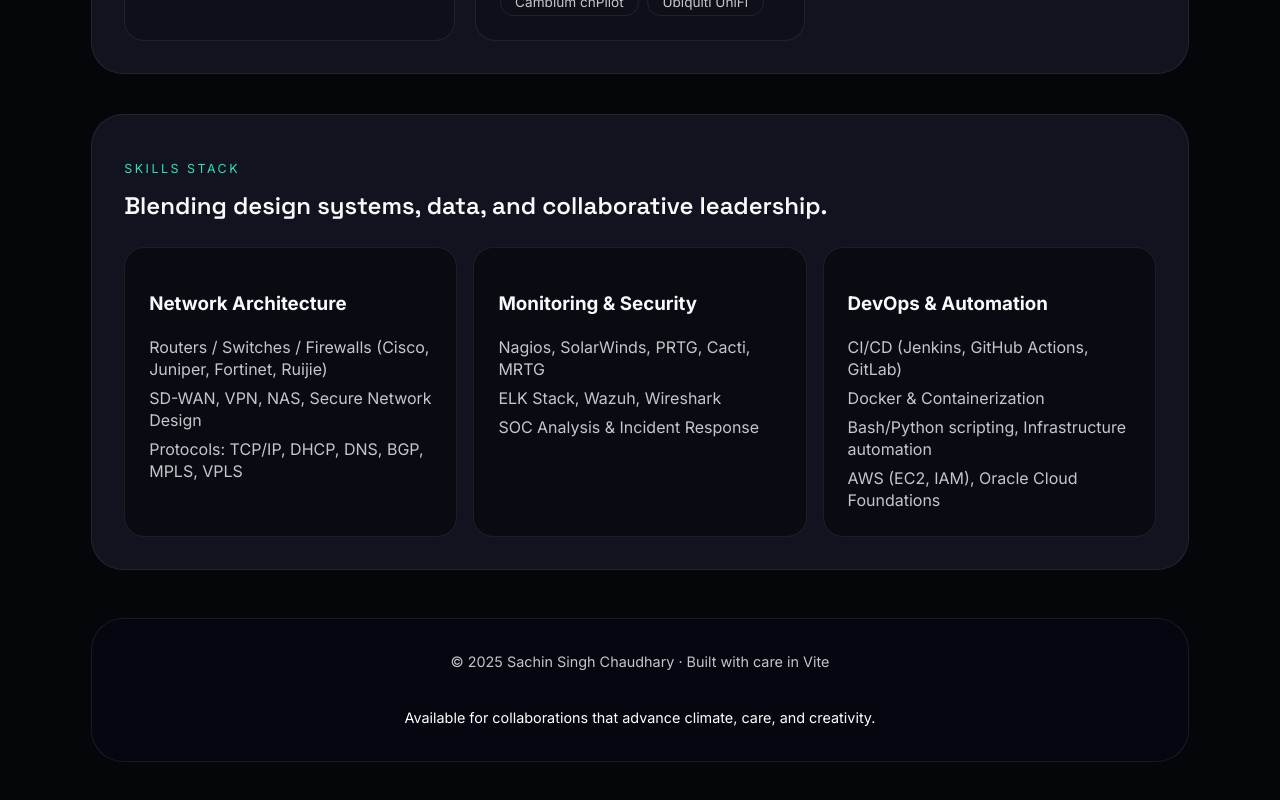
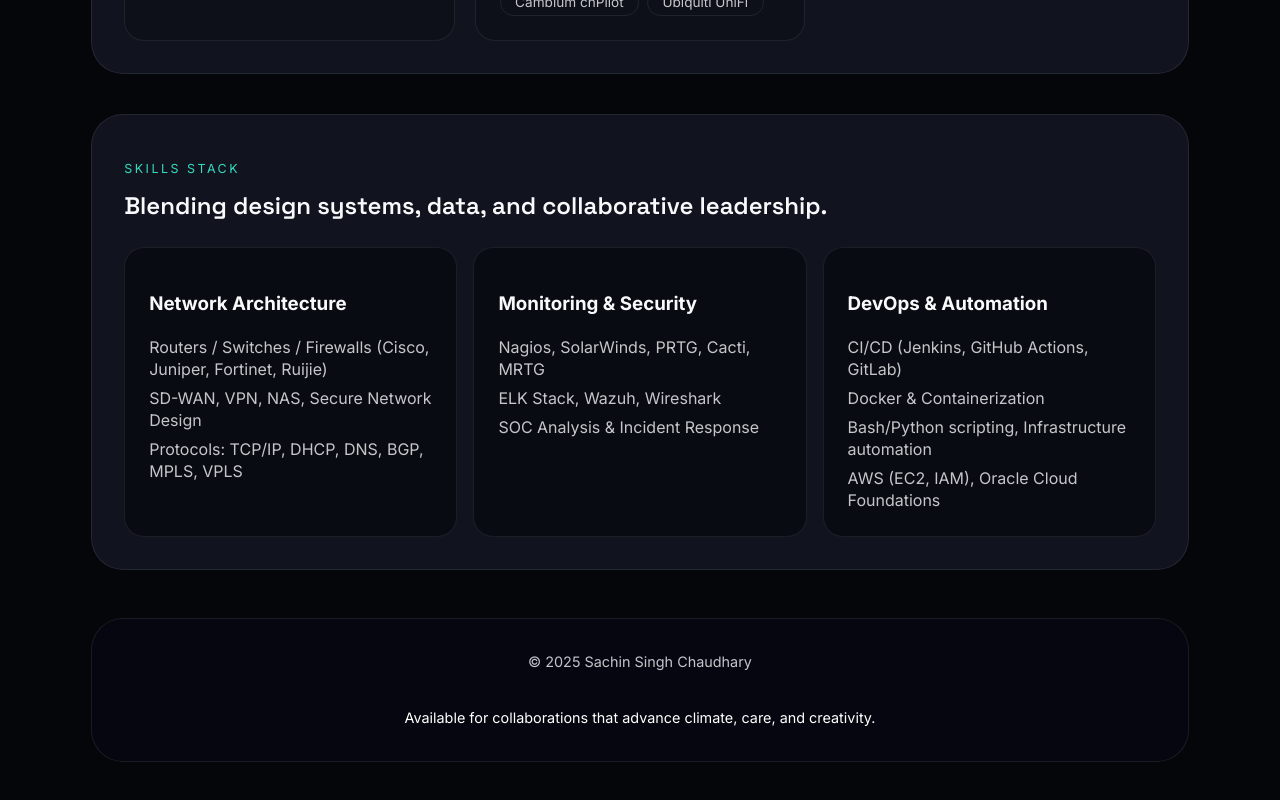
Before and after one commit to 1996sachin/Portfolio, a React (Vite) app: page / in a window 1280 px wide. Shown: the part 3078-3878 px from the top of the page. Built offline with nearby package versions, Linux system fonts and the light colour scheme.

Commit message:
update footer

```diff
--- a/src/components/Footer.tsx
+++ b/src/components/Footer.tsx
@@ -1,7 +1,7 @@
 const Footer = () => {
   return (
     <footer className="footer">
-      <p>© {new Date().getFullYear()} Sachin Singh Chaudhary · Built with care in Vite</p>
+      <p>© {new Date().getFullYear()} Sachin Singh Chaudhary </p>
       <p className="footer-note">
         Available for collaborations that advance climate, care, and creativity.
       </p>
```
